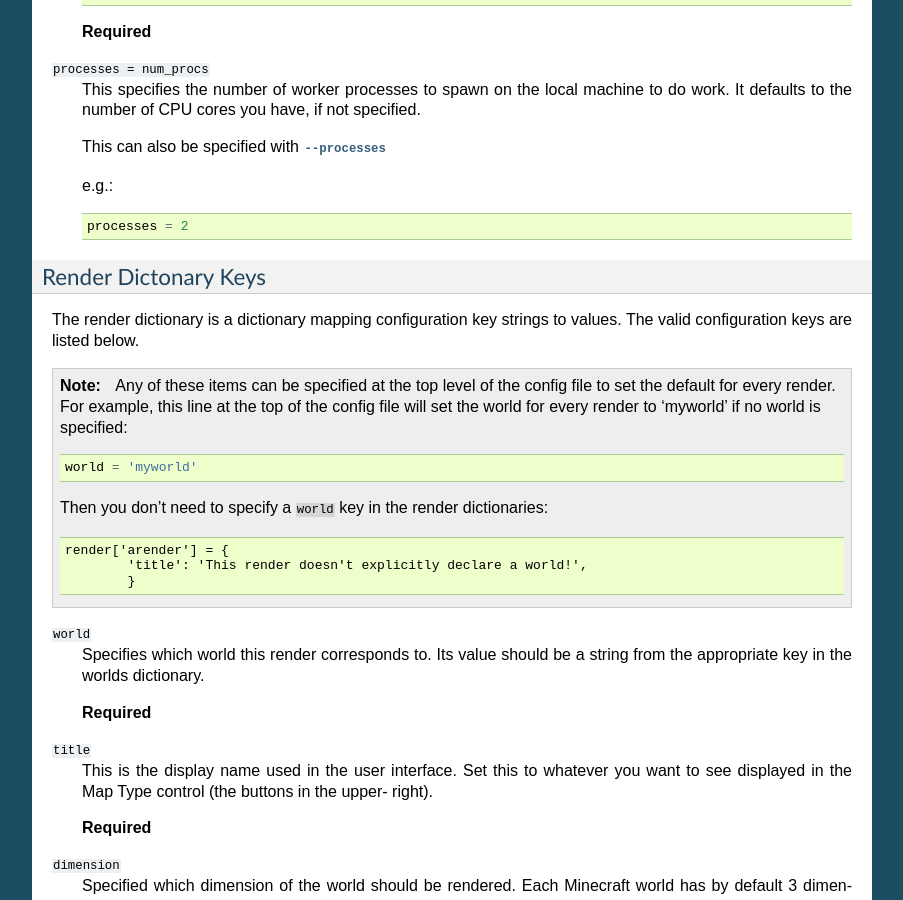
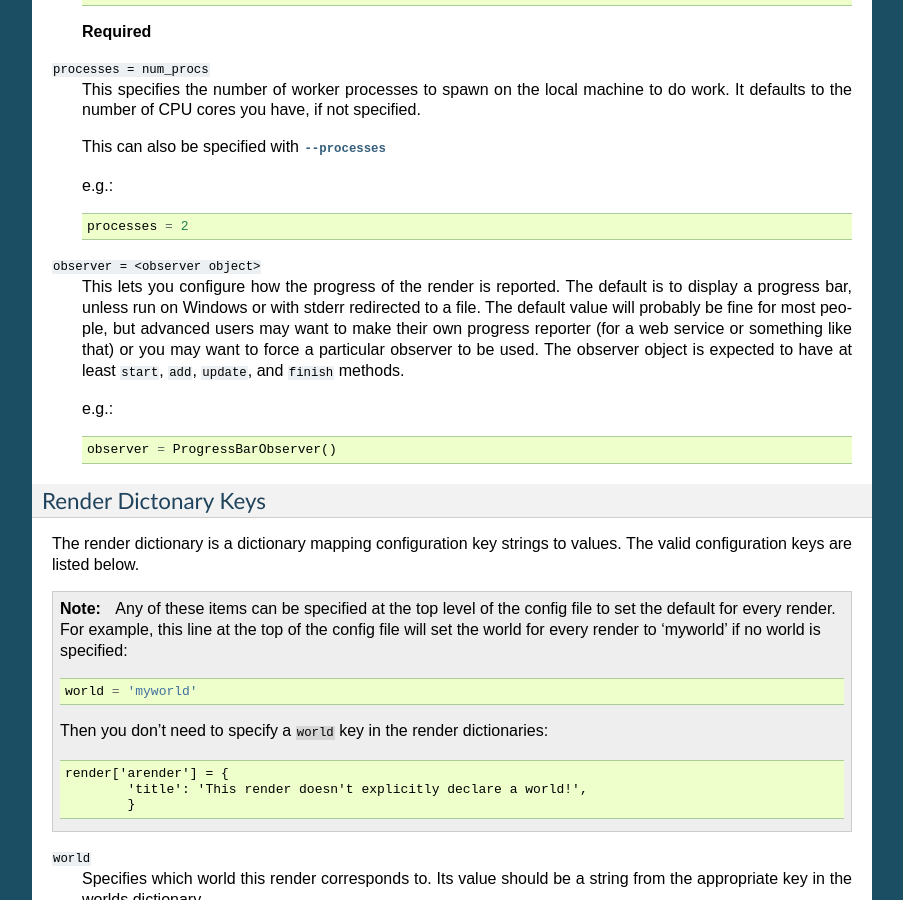
Before and after one commit to overviewer/Minecraft-Overviewer, a Sphinx documentation site: the page built from docs/config.rst, in a window 1280 px wide and 900 px high, scrolled down 2722 px. Shown: the whole window, without its empty margins (198-1101 px from the left). Built offline with Sphinx 7.4.7, drawn with Linux system fonts in a browser that asks for light colours.

Commit message:
update config docs for observer

```diff
--- a/docs/config.rst
+++ b/docs/config.rst
@@ -187,6 +187,21 @@ the form ``key = value``. Two items take a different form:, ``worlds`` and
     e.g.::
 
         processes = 2
+
+.. _observer:
+
+``observer = <observer object>``
+    This lets you configure how the progress of the render is reported. The
+    default is to display a progress bar, unless run on Windows or with stderr
+    redirected to a file. The default value will probably be fine for most
+    people, but advanced users may want to make their own progress reporter (for
+    a web service or something like that) or you may want to force a particular
+    observer to be used. The observer object is expected to have at least ``start``,
+    ``add``, ``update``, and ``finish`` methods.
+
+    e.g.::
+
+        observer = ProgressBarObserver()
 
 .. _outputdir:
 
```
